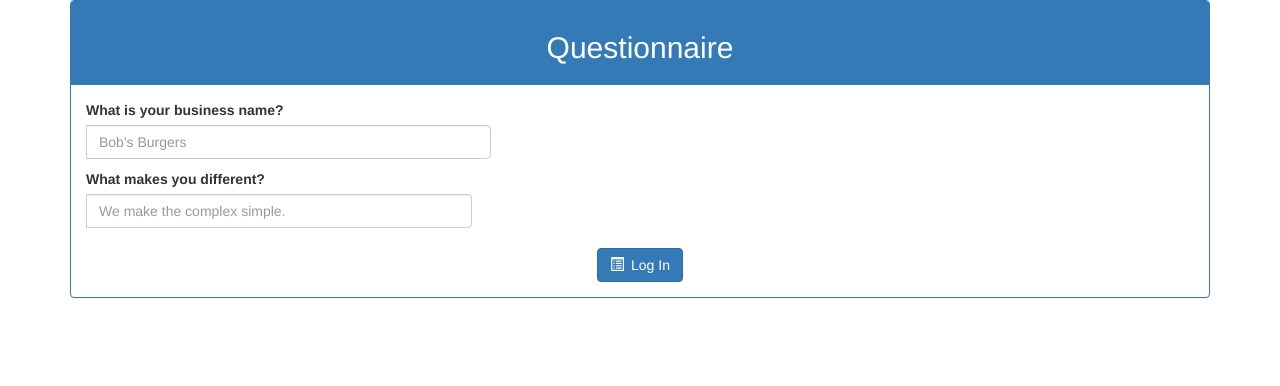
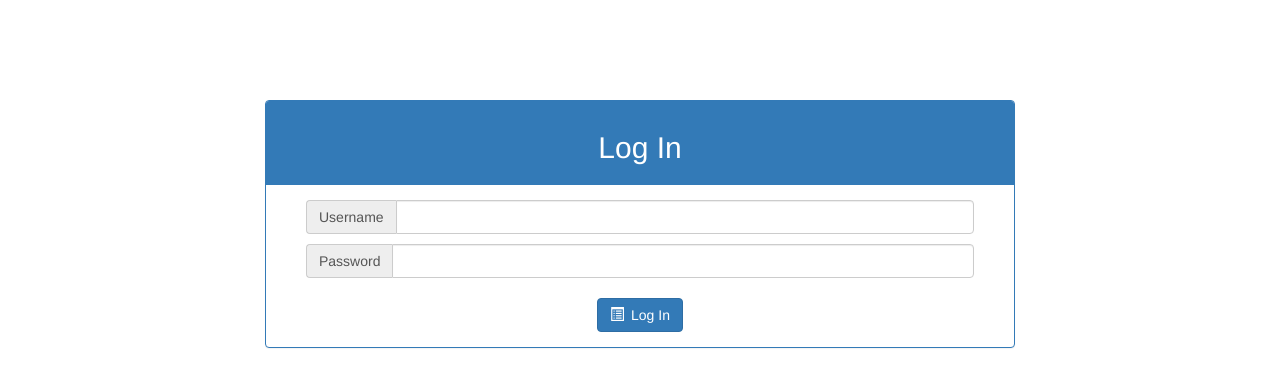
Before and after one commit to Znergy/epicodus-profiles, a plain HTML site: page index.html in a window 1280 px wide. Drawn offline with nearby package versions, Linux system fonts and the light colour scheme.

Commit message:
add bootstap html to index.html

```diff
--- a/index.html
+++ b/index.html
@@ -20,26 +20,30 @@
   </head>
   <body>
     <div class="container">
+      <div class="row content">
+        <div class="col-md-8 col-md-offset-2">
           <div class="panel panel-primary">
             <div class="panel-heading">
-          <h2>Questionnaire</h2>
+              <h2>Log In</h2>
             </div>
             <div class="panel-body">
               <form class="loginForm">
+                <div class="both-inputs">
                   <div class="input-group">
-              <label>What is your business name?</label>
-              <input class="form-control" id="businessName" placeholder="Bob's Burgers" type="text" />
+                    <span class="input-group-addon">Username</span><input class="form-control" name="username" id="usernameInput" type="text" required="">
                   </div>
                   <div class="input-group">
-              <label>What makes you different?</label>
-              <input class="form-control" id="mainHeader" placeholder="We make the complex simple." type="text" />
+                    <span class="input-group-addon">Password</span><input class="form-control" name="password" id="password" type="password" required="">
+                  </div>
                 </div>
                 <div class="buttonStyles">
-              <button class="btn btn-primary" type="button" id="submitBtn">
-                  <span class="glyphicon glyphicon-list-alt iconStyle"></span>Log In
+                  <button class="btn btn-primary" type="submit" id="submitBtn">
+                    <span class="glyphicon glyphicon-list-alt"></span>Log In
                   </button>
                 </div>
               </form>
+            </div>
+          </div>
         </div>
       </div>
     </div>
```
Lines whose indentation alone changed are shown as unchanged.
